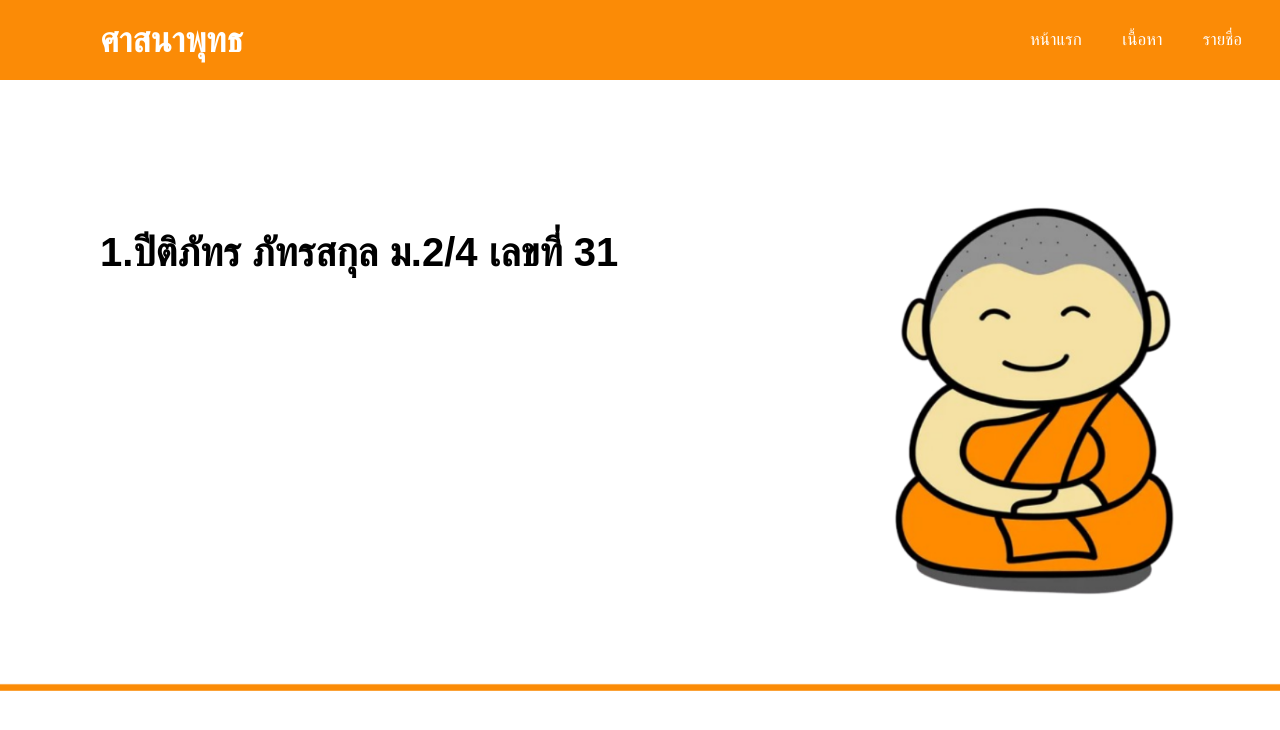
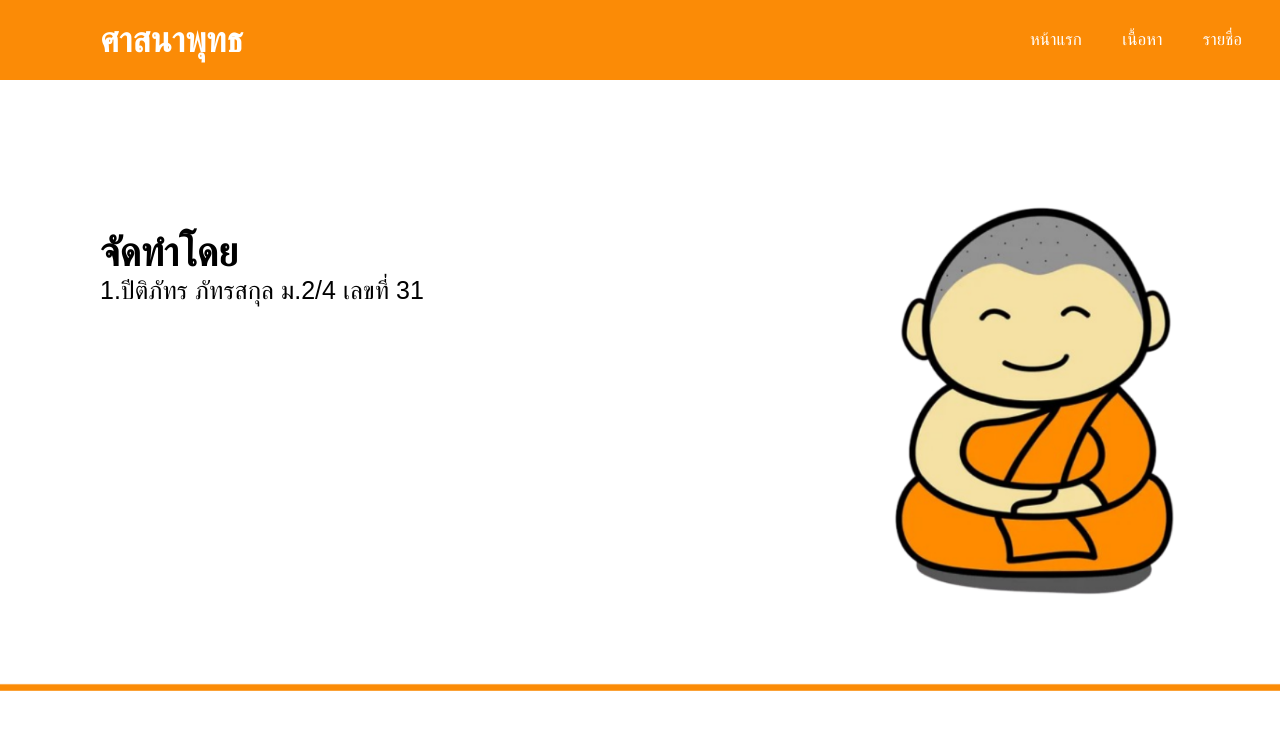
Before and after one commit to PotterXDDD/social-work, a plain HTML site: page end.html in a window 1280 px wide. Drawn offline with Linux system fonts and the light colour scheme; a web font is replaced by a local one.

Commit message:
Update end.html

```diff
--- a/end.html
+++ b/end.html
@@ -24,8 +24,8 @@
         <section>
         </section>
         <div class="main">
-            <h2 id="text1>จัดทำโดย</h2>
-            <p id="text1>1.ปีติภัทร ภัทรสกุล ม.2/4 เลขที่ 31</p>
+            <h2 id="text1">จัดทำโดย</h2>
+            <p id="text1">1.ปีติภัทร ภัทรสกุล ม.2/4 เลขที่ 31</p>
         </div>
     </div>
     <script src="script.js"></script>
```
